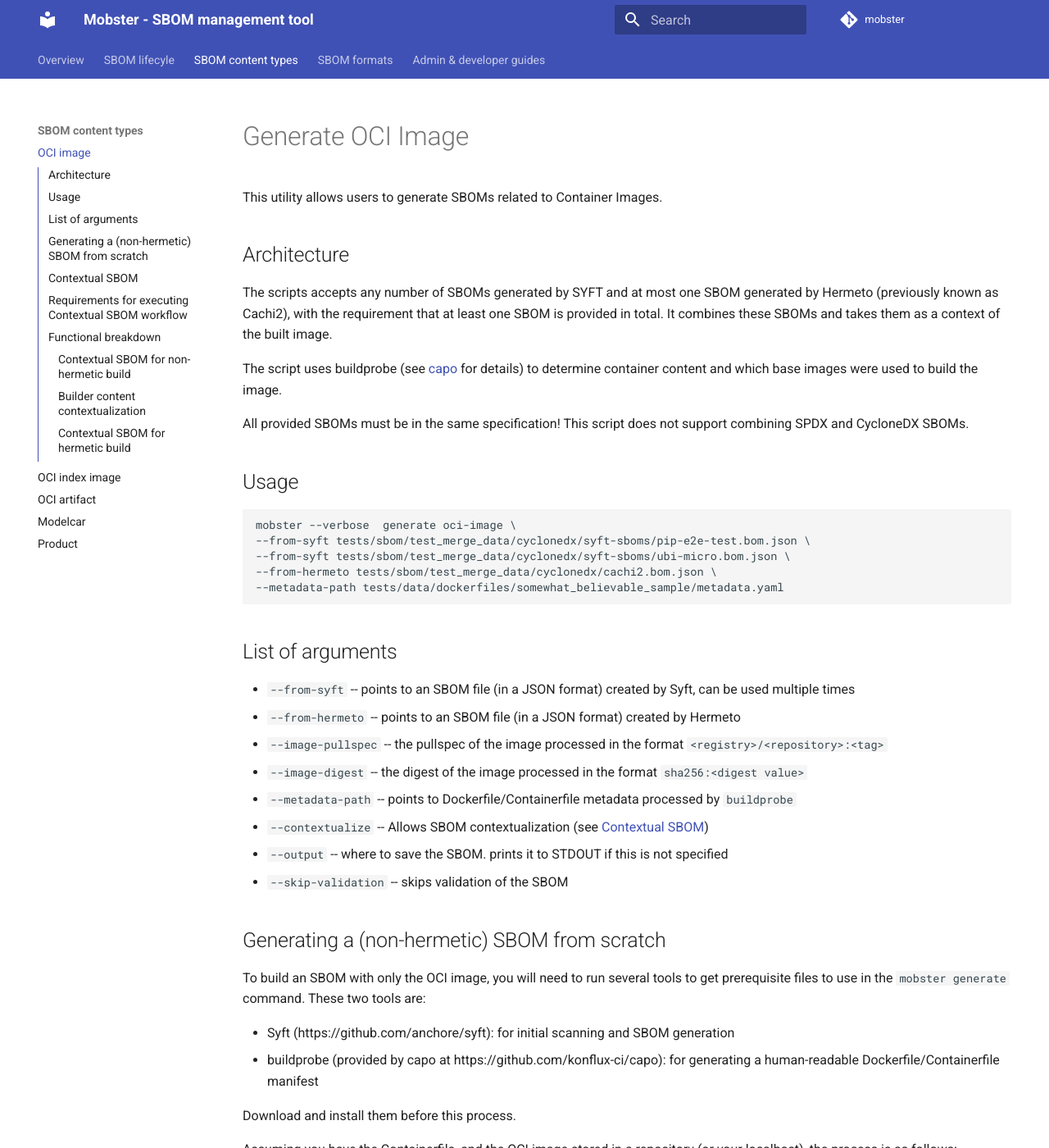
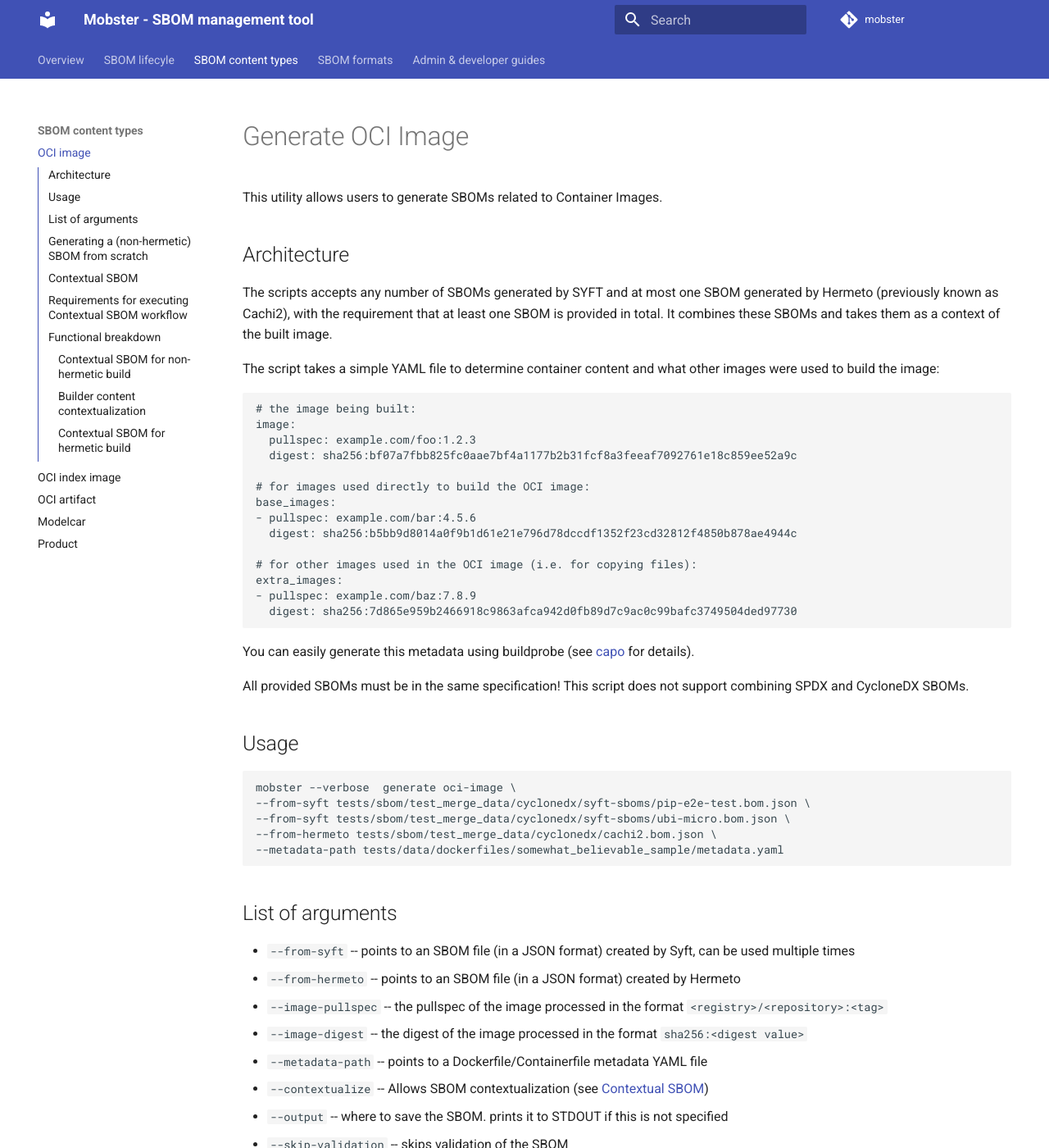
Before and after one commit to konflux-ci/mobster, an MkDocs documentation site: the page built from docs/sboms/oci_image.md, in a window 1280 px wide and 1400 px high. Shown: the whole window at 82% size. Built offline with MkDocs 1.6.1 and Material for MkDocs 9.7.7, drawn with Linux system fonts in a browser that asks for light colours; comment, search, counter and statistics services are not loaded.

Commit message:
docs: made buildprobe less central to documentation, add metadata format

````diff
--- a/docs/sboms/oci_image.md
+++ b/docs/sboms/oci_image.md
@@ -9,9 +9,29 @@
 at least one SBOM is provided in total. It combines these SBOMs
 and takes them as a context of the built image.
 
-The script uses buildprobe (see [capo](https://github.com/konflux-ci/capo) for
-details) to determine container content and which base images were used to
-build the image.
+The script takes a simple YAML file to determine container content and what
+other images were used to build the image:
+
+```yaml
+# the image being built:
+image:
+  pullspec: example.com/foo:1.2.3
+  digest: sha256:bf07a7fbb825fc0aae7bf4a1177b2b31fcf8a3feeaf7092761e18c859ee52a9c
+
+# for images used directly to build the OCI image:
+base_images:
+- pullspec: example.com/bar:4.5.6
+  digest: sha256:b5bb9d8014a0f9b1d61e21e796d78dccdf1352f23cd32812f4850b878ae4944c
+
+# for other images used in the OCI image (i.e. for copying files):
+extra_images:
+- pullspec: example.com/baz:7.8.9
+  digest: sha256:7d865e959b2466918c9863afca942d0fb89d7c9ac0c99bafc3749504ded97730
+```
+
+
+You can easily generate this metadata using buildprobe (see
+[capo](https://github.com/konflux-ci/capo) for details).
 
 All provided SBOMs must be in the same specification! This script does not
 support combining SPDX and CycloneDX SBOMs.
@@ -31,7 +51,7 @@
 - `--from-hermeto` -- points to an SBOM file (in a JSON format) created by Hermeto
 - `--image-pullspec` -- the pullspec of the image processed in the format `<registry>/<repository>:<tag>`
 - `--image-digest` -- the digest of the image processed in the format `sha256:<digest value>`
-- `--metadata-path` -- points to Dockerfile/Containerfile metadata processed by `buildprobe`
+- `--metadata-path` -- points to a Dockerfile/Containerfile metadata YAML file
 - `--contextualize` -- Allows SBOM contextualization (see [Contextual SBOM](#contextual-sbom))
 - `--output` -- where to save the SBOM. prints it to STDOUT if this is not specified
 - `--skip-validation` -- skips validation of the SBOM
````
